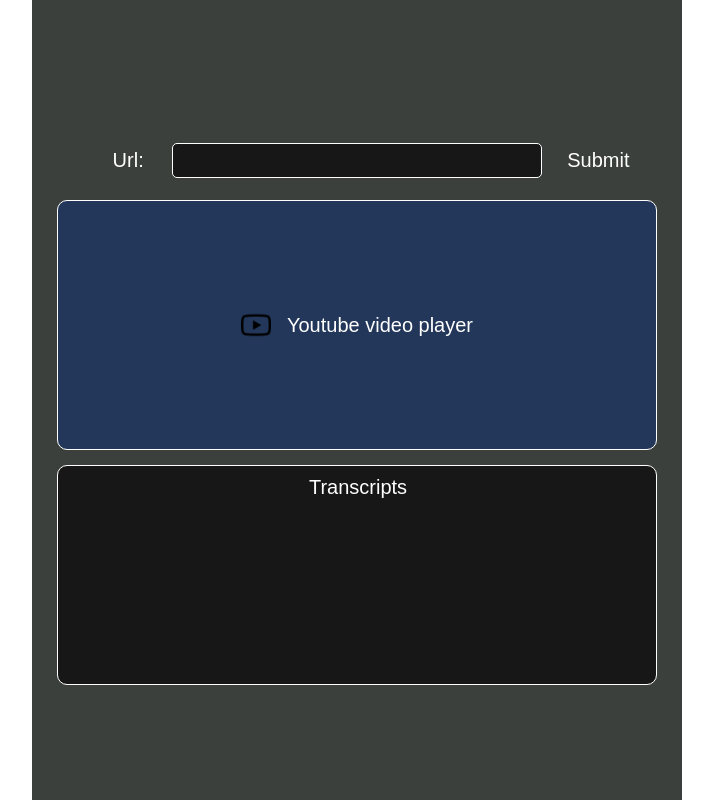
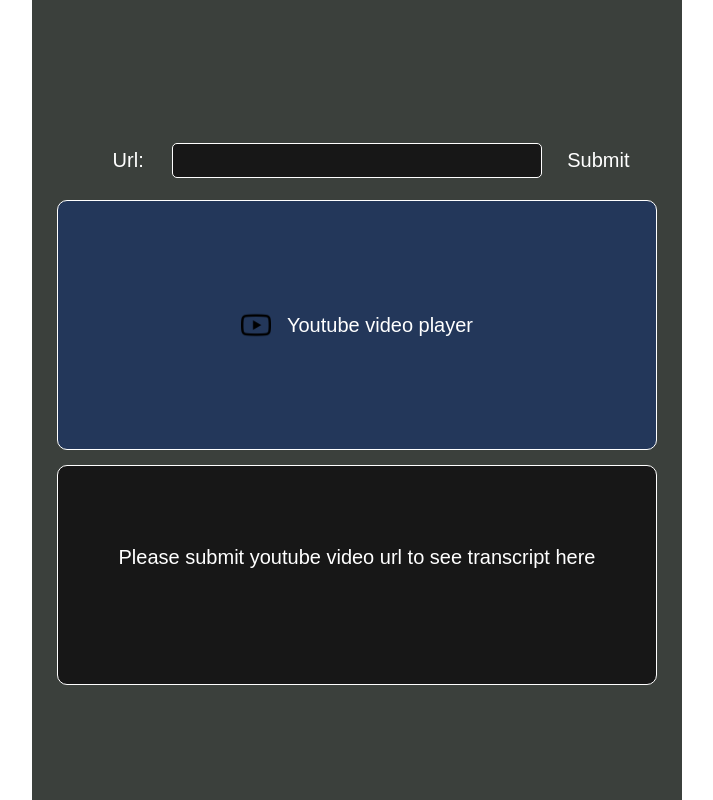
Before and after one commit to hosainn/youtube-transcript, a Next.js app in the folder frontend/youtubeplayer/: page / in a window 1280 px wide. Shown: the whole page, without its empty margins (283-996 px from the left). Built offline with nearby package versions, Linux system fonts and the light colour scheme.

Commit message:
Frontend: Implement non transcript view

```diff
--- a/frontend/youtubeplayer/app/components/transcriptviewer/TranscriptViewer.js
+++ b/frontend/youtubeplayer/app/components/transcriptviewer/TranscriptViewer.js
@@ -4,7 +4,7 @@ import React from 'react'
 import { useContext, useState, useRef, useEffect } from 'react';
 import TranscriptViewerUtil from "./transcriptviewerutil.js";
 import { HomePageContext } from "../../page.js";
-import "./transcriptviewer.css"
+import "./transcriptviewer.css";
 
 const renderTimeFormatView = (currentTime, time) => {
     return (
@@ -85,12 +85,31 @@ const TranscriptViewer = () => {
 
     }, [playerRef])
 
+    const renderTranscriptView = (transcript) => {
+        return (
+            <>
+                <div id="transcriptTitle">Transcripts</div>
+                <div id="transcriptWrapper" ref={transcriptRef}>
+                    {renderGroupTranscript(currentTime, transcript)}
+                </div>
+            </>
+
+        );
+    }
+
+    const renderEmptyTranscriptView = () => {
+        return (
+            <div id="emptyTranscriptView">
+                <span>Please submit youtube video url to see transcript here</span>
+            </div>
+        );
+    }
+
     return (
         <div id="transcriptContaier">
-            <div id="transcriptTitle">Transcripts</div>
-            <div id="transcriptWrapper" ref={transcriptRef}>
-                {renderGroupTranscript(currentTime, transcriptData.transcript)}
-            </div>
+            {Array.isArray(transcriptData.transcript) && transcriptData.transcript.length === 0 ?
+                renderEmptyTranscriptView() : renderTranscriptView(transcriptData.transcript)
+            }
         </div>
     )
 }
--- a/frontend/youtubeplayer/app/components/transcriptviewer/transcriptviewer.css
+++ b/frontend/youtubeplayer/app/components/transcriptviewer/transcriptviewer.css
@@ -59,3 +59,10 @@
     background: #171717;
     border-radius: 2px;
 }
+
+#emptyTranscriptView {
+    display: flex;
+    justify-content: center;
+    margin-top: 80px;
+    font-size: 15pt;
+}
```
